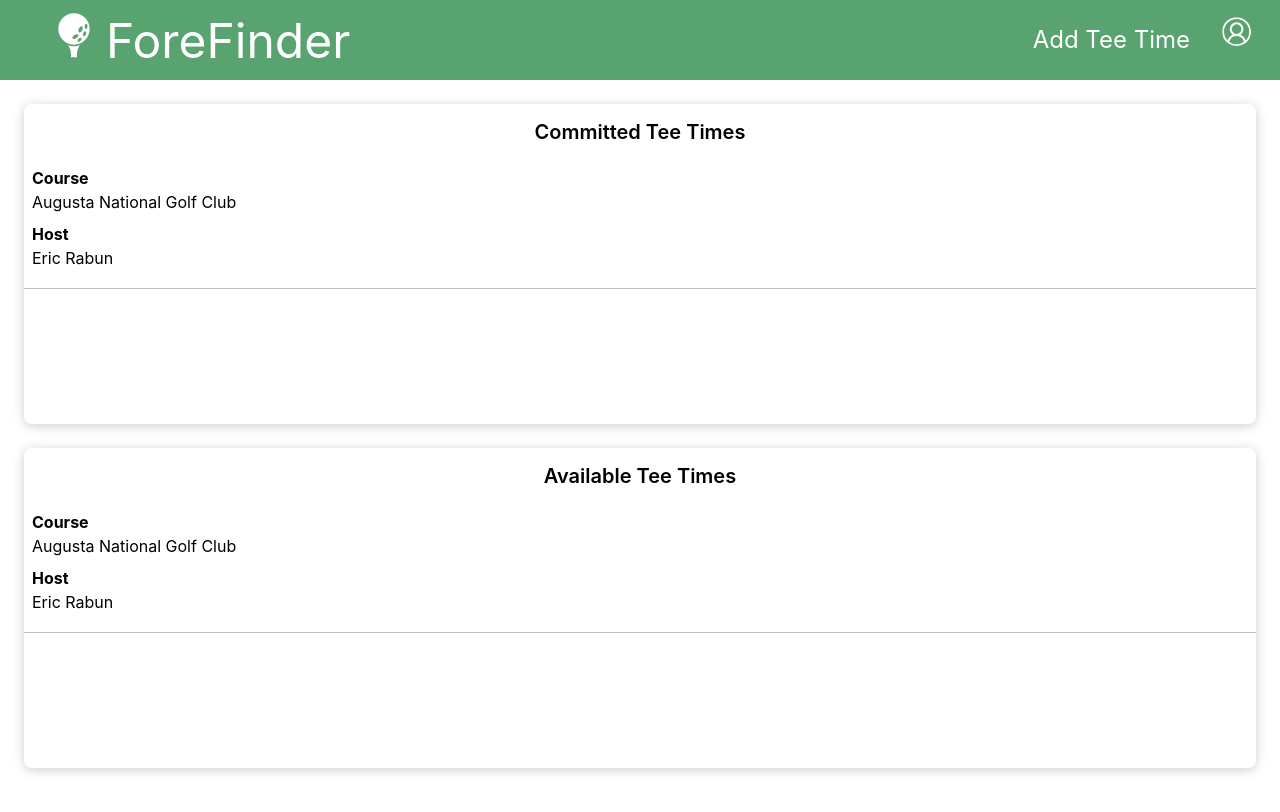
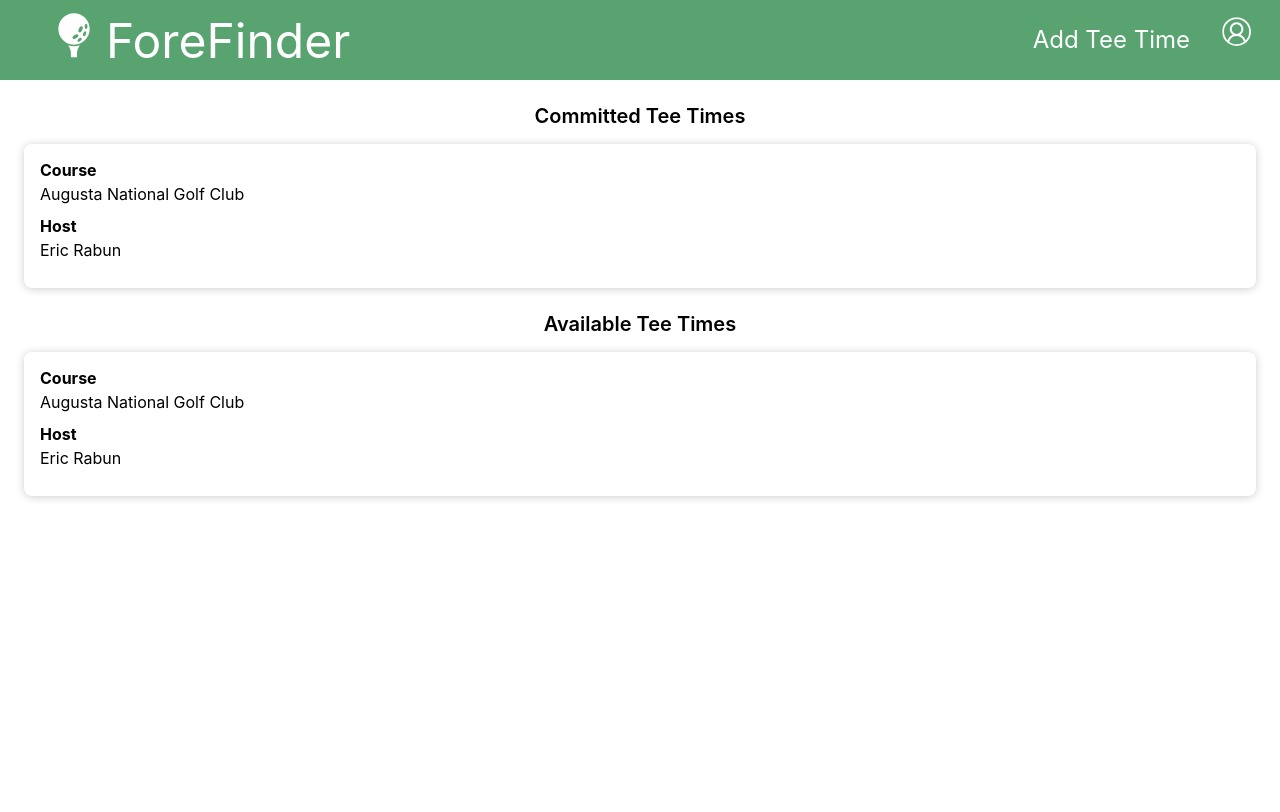
Before and after one commit to foreFinder/fore-finder-fe, a React (Create React App) app: page / in a window 1280 px wide. Shown: the top 812 px of the page. Built offline with nearby package versions, Linux system fonts and the light colour scheme.

Commit message:
Move visible box shadow from container to tee time

```diff
--- a/src/components/TeeTime/TeeTime.css
+++ b/src/components/TeeTime/TeeTime.css
@@ -2,9 +2,10 @@
   width: 100%;
   display: flex;
   flex-direction: column;
-  padding: 8px;
+  padding: 16px;
   /* border-top: solid 1px rgba(0, 0, 0, .25); */
-  border-bottom: solid 1px rgba(0, 0, 0, .25);
+  border-radius: 8px;
+  box-shadow: 0 1px 8px rgba(0, 0, 0, .2);
 }
 
 .tee-time > div {
--- a/src/components/TeeTimeContainer/TeeTimeContainer.css
+++ b/src/components/TeeTimeContainer/TeeTimeContainer.css
@@ -1,4 +1,4 @@
-.tee-time-container {
+/* .tee-time-container {
   width: 100%;
   height: 320px;
   display: flex;
@@ -13,4 +13,4 @@
   margin: 16px 0;
   font-size: 1.25em;
   font-weight: 600;
-}
+} */
--- a/src/components/TeeTimeContainer/TeeTimeContainer.js
+++ b/src/components/TeeTimeContainer/TeeTimeContainer.js
@@ -5,17 +5,15 @@ import './TeeTimeContainer.css'
 
 const TTWrapper = styled.div`
   width: 100%;
-  height: 320px;
   display: flex;
   flex-direction: column;
   margin-bottom: 24px;
   border-radius: 8px;
-  box-shadow: 0 2px 12px rgba(0, 0, 0, .2);
 `
 
 const TTLabel = styled.h2`
   align-self: center;
-  margin: 16px 0;
+  margin-bottom: 16px;
   font-size: 1.25em;
   font-weight: 600;
 `
```
